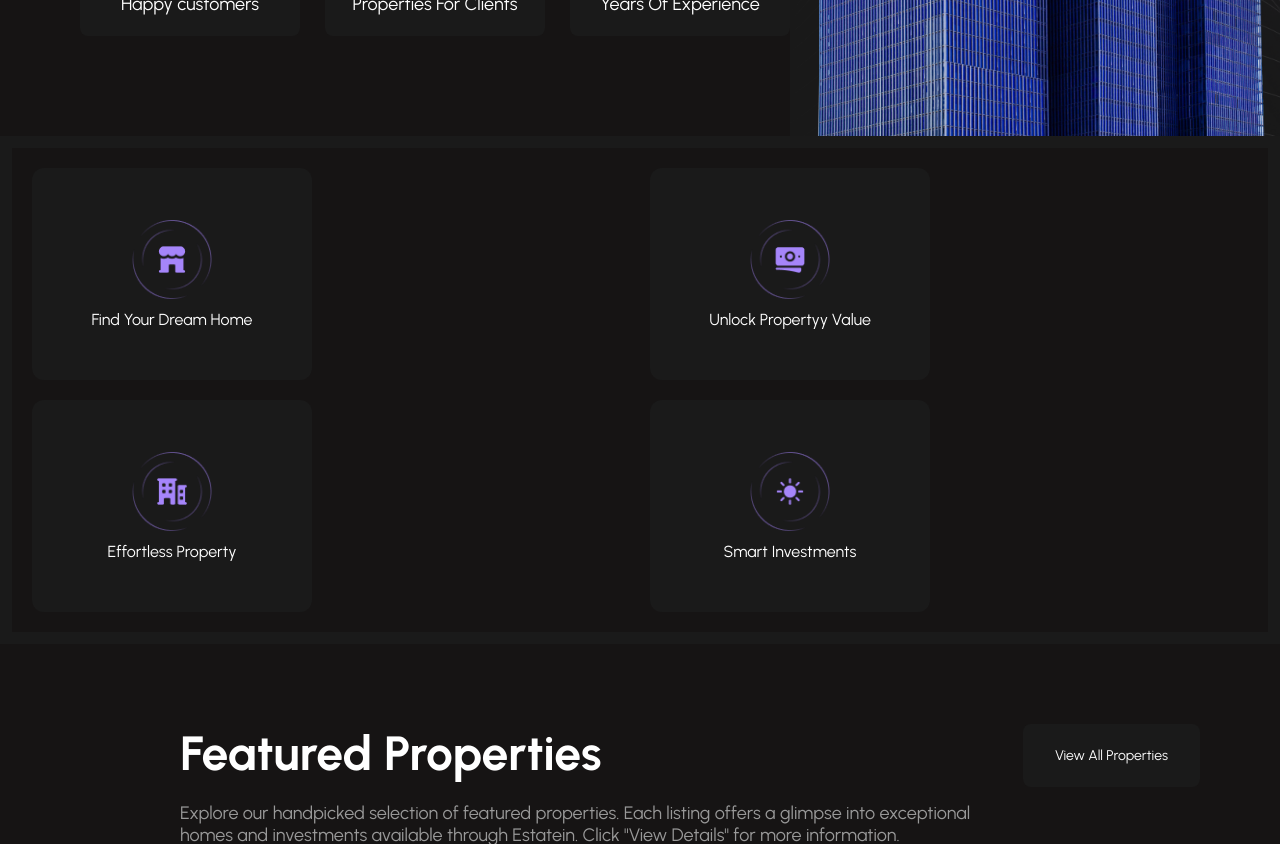
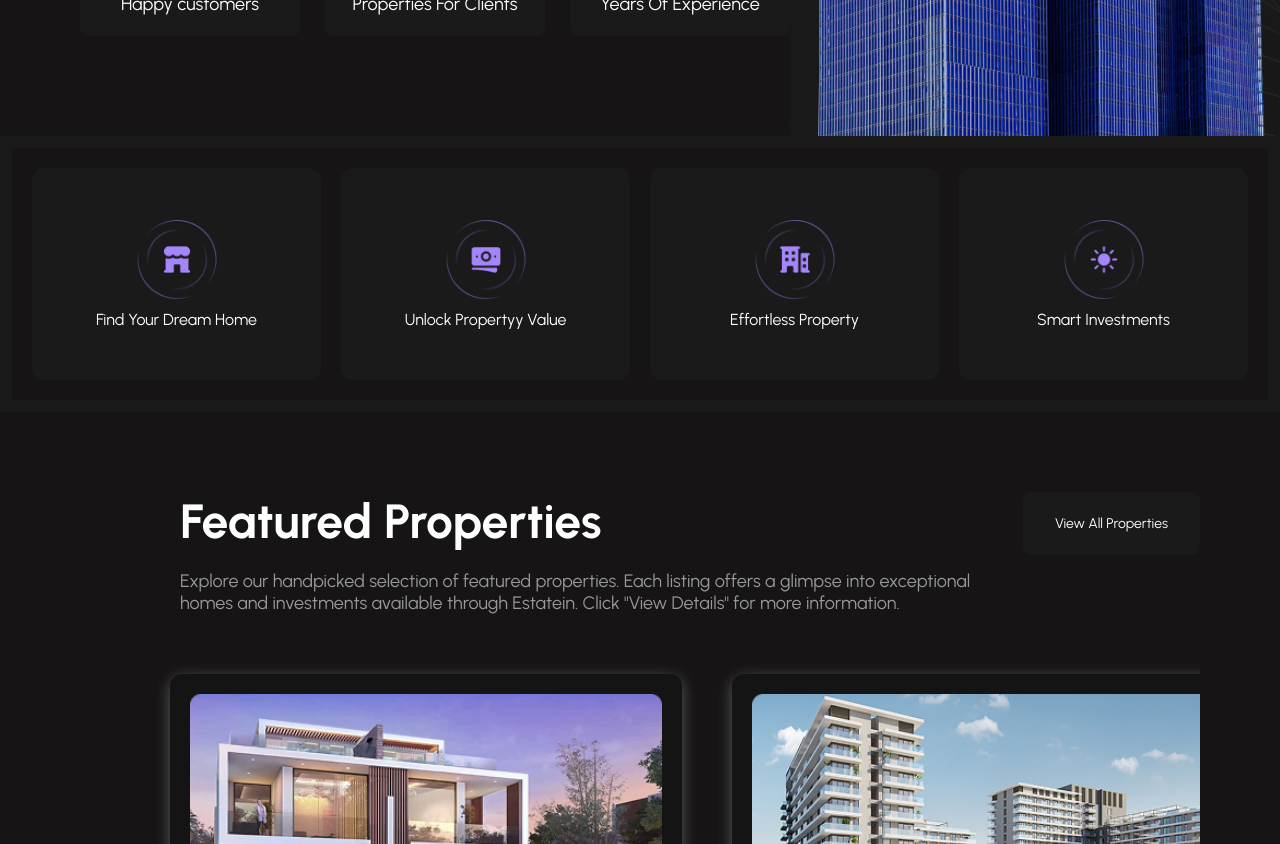
Before and after one commit to Tolordava5/Estetaein, a Vue app: page / in a window 1280 px wide. Shown: the part 600-1444 px from the top of the page. Built offline with nearby package versions, Linux system fonts and the light colour scheme.

Commit message:
fix responsive

```diff
--- a/src/Components/News.vue
+++ b/src/Components/News.vue
@@ -9,19 +9,18 @@
 
 <style scoped>
 .news {
-  display: grid;
-  grid-template-columns: 1fr 1fr;
+  display: flex;
+  justify-content: space-around;
   gap: 20px;
   background-color: #161414;
   color: white;
   border: 12px solid #1A1A1A;
-  justify-content: center;
   padding: 20px;
 }
 
 .news-item {
   background-color: #1A1A1A;
-  width: 280px;
+  width: 400px;
   height: 212px;
   display: flex;
   flex-direction: column;
@@ -47,8 +46,8 @@
 
 @media screen and (max-width: 600px) {
   .news {
-    flex-direction: column;
-    align-items: center;
+    display: grid;
+    grid-template-columns: 1fr 1fr;
     padding: 20px 10px;
     border-width: 6px;
   }
```
